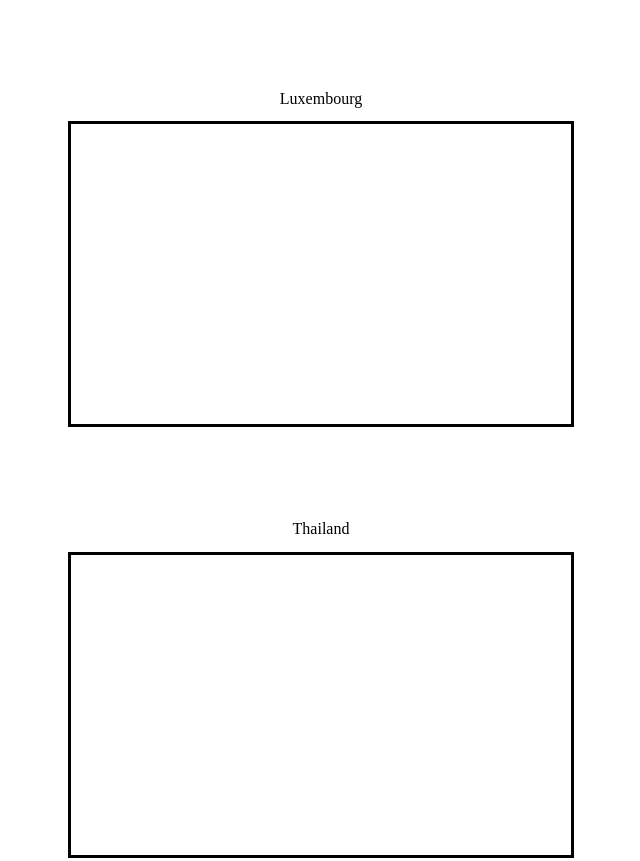
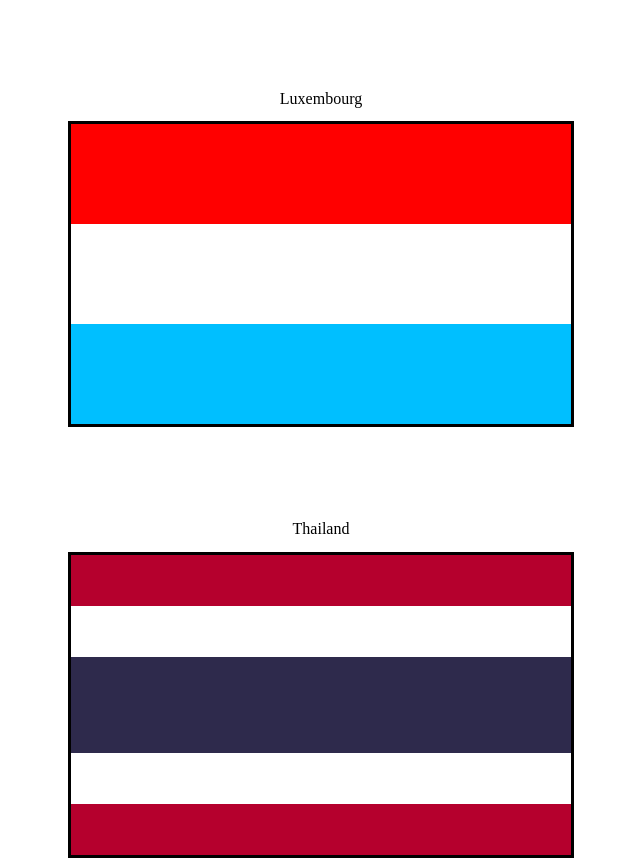
Before and after one commit to fullstack-decal-fa22/hw2-wydialang, a plain HTML site: page index.html in a window 1280 px wide. Shown: the part 509-1370 px from the top of the page, without its empty margins (319-959 px from the left). Drawn offline with Linux system fonts and the light colour scheme.

Commit message:
completed Q1 and Q2

```diff
--- a/styles.css
+++ b/styles.css
@@ -32,6 +32,7 @@ h2 {
 }
 
 .threevert {
+  height: 33.33%;
 }
 
 .threehoriz {
@@ -58,6 +59,19 @@ h2 {
 /* Colors */
 
 /* QUESTION 1 */
+
+.red {
+  background-color: red;
+}
+
+#white {
+  background-color: white;
+}
+
+.light-blue {
+  background-color: DeepSkyBlue;
+}
+
 
 .orange {
   background-color: orange;
@@ -92,17 +106,25 @@ h2 {
 }
 
 /* BEGIN QUESTION 2 */
+/*
+.thailand-flag {
+  width: 100%;
+} */
 
 .thailand-red {
-  /* TODO */
+  background-color: #B5002D;
+  height: 17%;
+
 }
 
 .thailand-white {
-  /* TODO */
+  background-color: white;
+  height: 17%;
 }
 
 .thailand-blue {
-  /* TODO */
+  background-color: #2E2A4C;
+  height: 32%;
 }
 
 /* END QUESTION 2 */
```
